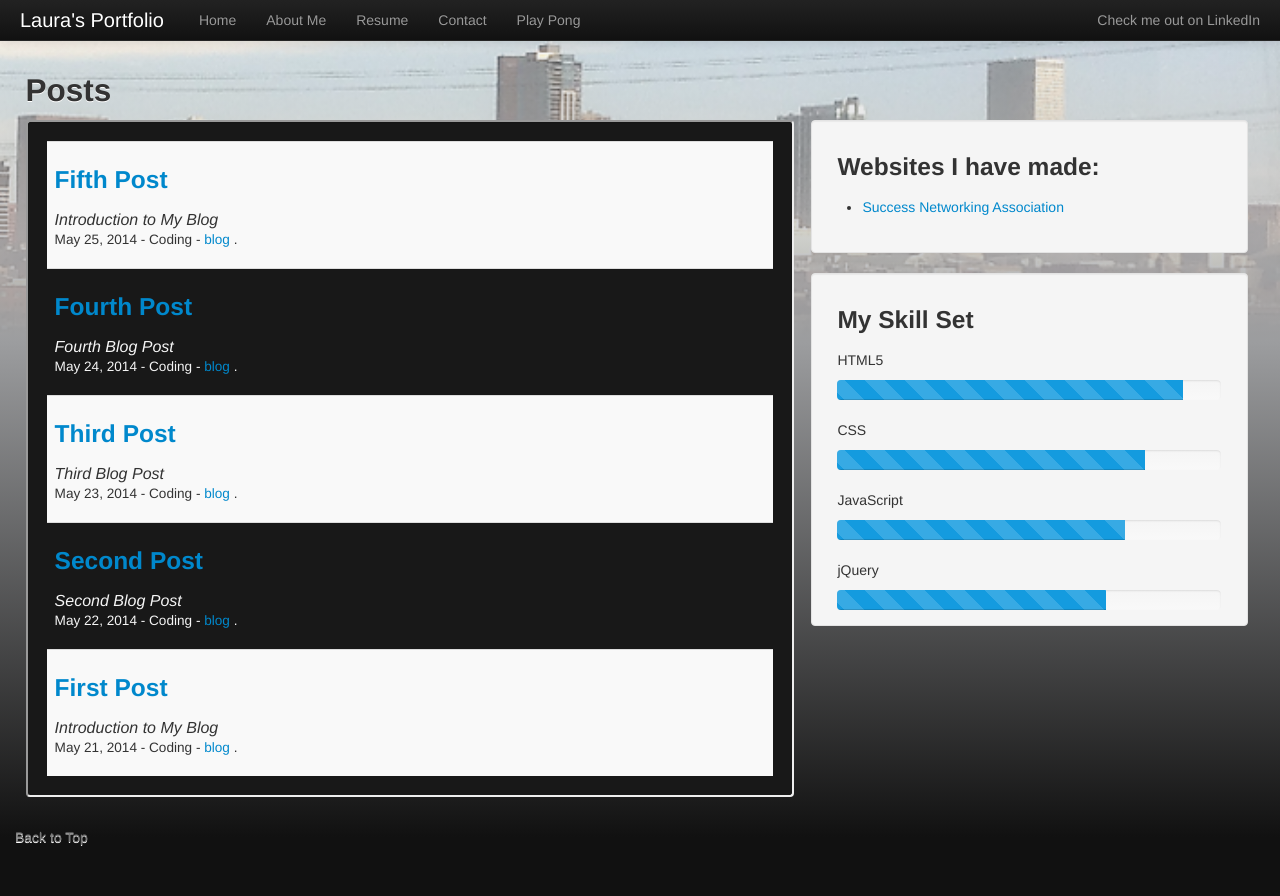
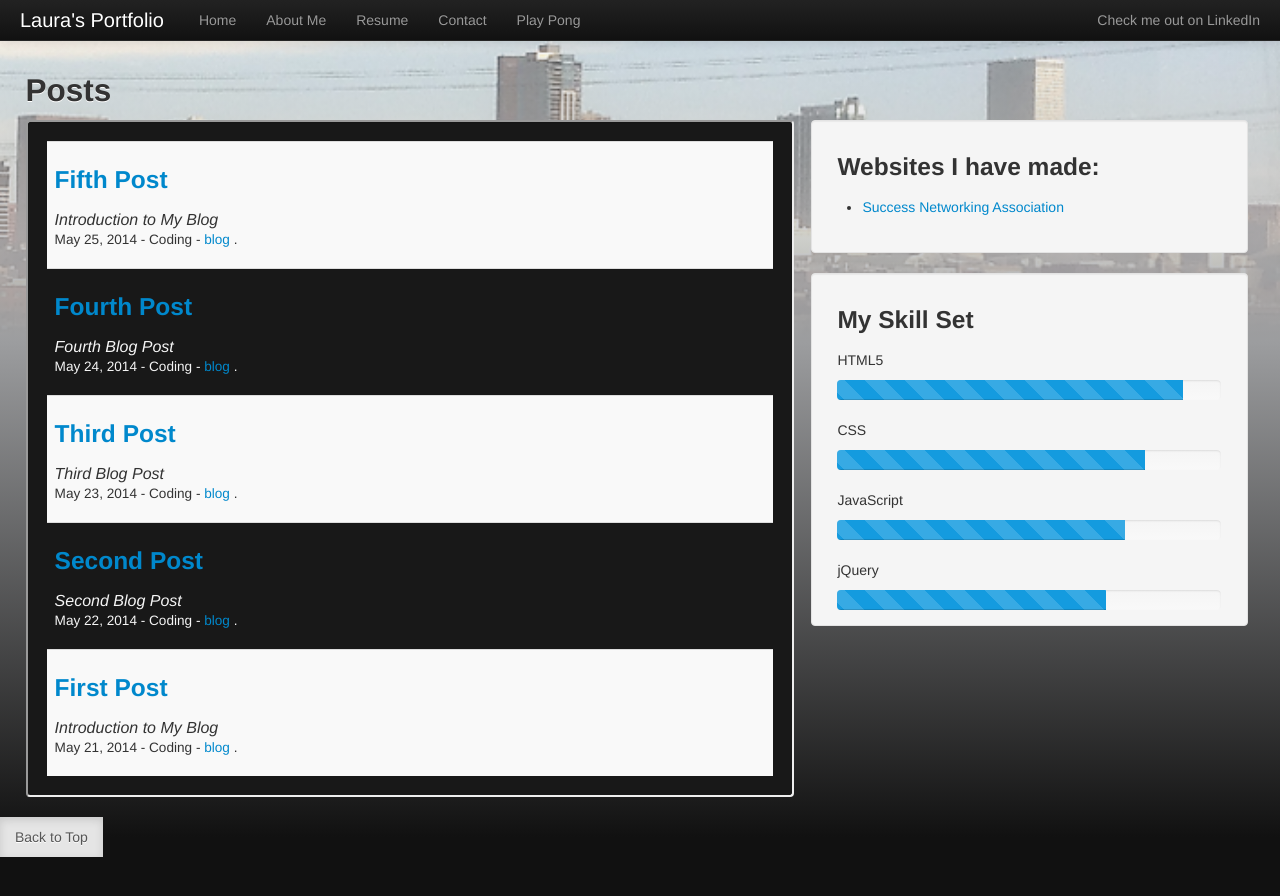
Before and after one commit to LauraR6561/Laurar6561.github.io, a Jekyll site: the page built from index.html, in a window 1280 px wide. Shown: the top 896 px of the page. Built offline with Jekyll 4.4.1, drawn with Linux system fonts in a browser that asks for light colours; Markdown is read by kramdown in place of the engine named in the settings.

Commit message:
added active class

```diff
--- a/_includes/footer.html
+++ b/_includes/footer.html
@@ -1,6 +1,6 @@
 <div class="navbar footer">
     <ul class="nav">
-      <li>
+      <li class="active">
         <a href="#">Back to Top</a>
       </li>
       <li><a href="#"></a></li>
```
